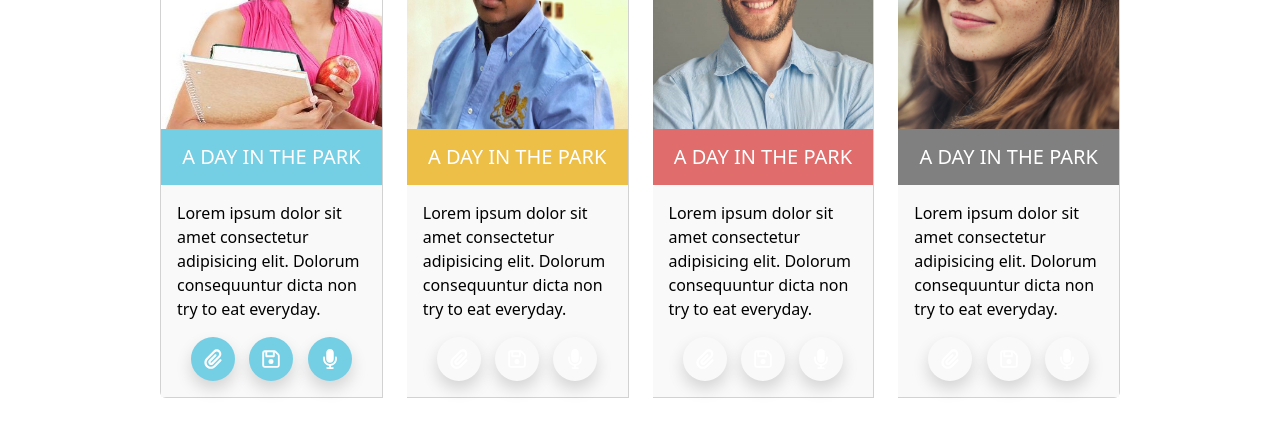
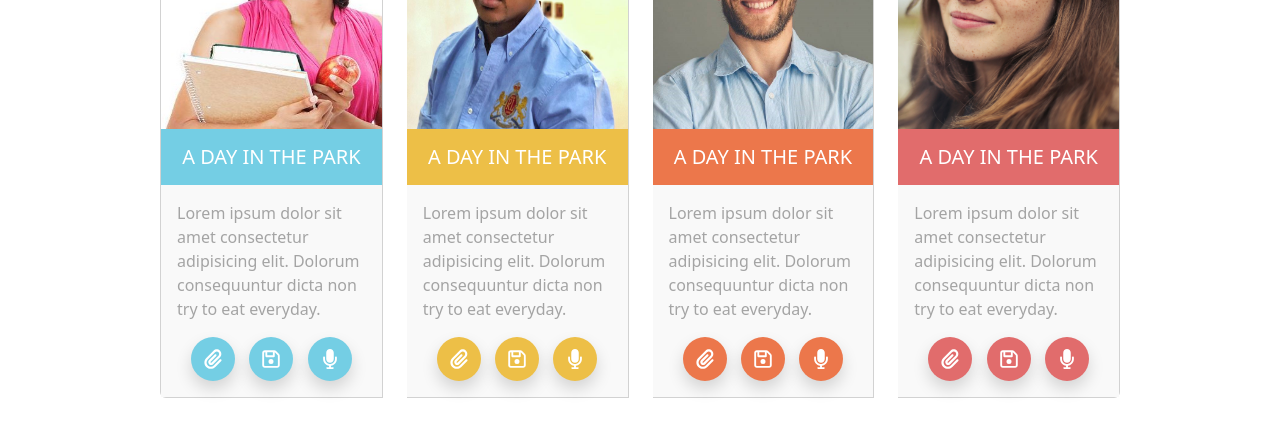
Before and after one commit to AdeAdex/School_Management_System, a React (Vite) app: page /ourteachers in a window 1280 px wide. Shown: the part 2760-3191 px from the top of the page. Built offline with nearby package versions, Linux system fonts and the light colour scheme.

Commit message:
Working on the teachers page

```diff
--- a/src/Homepage.scss
+++ b/src/Homepage.scss
@@ -6,6 +6,10 @@ $font-color_1: #868585;
 $font-color_2: #a4a4b7;
 $margin: 50px 0px;
 $text-transform: uppercase;
+
+.text-color {
+  color: #A4A4A4;
+}
 
 .center-div {
   display: flex;
--- a/src/TeachersPage.jsx
+++ b/src/TeachersPage.jsx
@@ -115,11 +115,23 @@ const TeachersPage = () => {
               title="A DAY IN THE PARK"
               styles={{ backgroundColor: "#F9F9F9" }}
               content=" Lorem ipsum dolor sit amet consectetur adipisicing elit. Dolorum consequuntur dicta non try to eat everyday."
-              iconStyle={{}}
+              iconStyle={{backgroundColor: '#edbf47'}}
             ></BlueHouseTeachersCard>
             <BlueHouseTeachersCard
               teacherName="george ramsey"
               img="pic/teacher11.jpg"
+              cardstyle={{ width: "18rem" }}
+              classes="our-events"
+              h5Classes="card-title orange py-3 text-center text-uppercase px-3"
+              h5Style={{ marginBottom: "0px" }}
+              title="A DAY IN THE PARK"
+              styles={{ backgroundColor: "#F9F9F9" }}
+              content=" Lorem ipsum dolor sit amet consectetur adipisicing elit. Dolorum consequuntur dicta non try to eat everyday."
+              iconStyle={{backgroundColor: '#ec774b'}}
+            ></BlueHouseTeachersCard>
+            <BlueHouseTeachersCard
+              teacherName="evelyn rose"
+              img="pic/teacher7.jpg"
               cardstyle={{ width: "18rem" }}
               classes="our-events"
               h5Classes="card-title pink py-3 text-center text-uppercase px-3"
@@ -127,19 +139,7 @@ const TeachersPage = () => {
               title="A DAY IN THE PARK"
               styles={{ backgroundColor: "#F9F9F9" }}
               content=" Lorem ipsum dolor sit amet consectetur adipisicing elit. Dolorum consequuntur dicta non try to eat everyday."
-              iconStyle={{}}
-            ></BlueHouseTeachersCard>
-            <BlueHouseTeachersCard
-              teacherName="evelyn rose"
-              img="pic/teacher7.jpg"
-              cardstyle={{ width: "18rem" }}
-              classes="our-events"
-              h5Classes="card-title red py-3 text-center text-uppercase px-3"
-              h5Style={{ marginBottom: "0px" }}
-              title="A DAY IN THE PARK"
-              styles={{ backgroundColor: "#F9F9F9" }}
-              content=" Lorem ipsum dolor sit amet consectetur adipisicing elit. Dolorum consequuntur dicta non try to eat everyday."
-              iconStyle={{}}
+              iconStyle={{backgroundColor: '#e16c6c'}}
             ></BlueHouseTeachersCard>
           </div>
         </div>
--- a/src/components/BlueHouseTeachersCard.jsx
+++ b/src/components/BlueHouseTeachersCard.jsx
@@ -1,5 +1,4 @@
 import React from "react";
-import Small_hr from "./Small_hr";
 
 const BlueHouseTeachersCard = ({
   cardstyle,
@@ -16,27 +15,31 @@ const BlueHouseTeachersCard = ({
 }) => {
   return (
     <>
-      <div class="card text-white" style={cardstyle}>
+      <div className="card text-white" style={cardstyle}>
         <h5 className="card-title py-3 text-center text-uppercase px-3" style={{backgroundColor: '#495052', marginBottom: '0px', borderTopLeftRadius: '5px', borderTopRightRadius: '5px'}}>
           {teacherName}
         </h5>
         <img
           src={img}
-          class="card-img-to"
+          className="card-img-to"
           alt="..."
           style={{ opacity: "1", filter: "blur", height: '250px' }}
         />
         <h5 className={h5Classes} style={h5Style}>
           {title}
         </h5>
-        <div class="card-body" style={styles}>
-          <p class="card-text text-black">
+        <div className="card-body" style={styles}>
+          <p className="card-text text-color">
             <div>{content}</div>
           </p>
           <div className="d-flex justify-content-evenly">
-              <i class="fas fa-paperclip shadow about-icon-mains" title="CURRICULUM" style={iconStyle}></i>
-              <i class="far fa-floppy-disk shadow about-icon-mains" title="DOCUMENT" style={iconStyle}></i>
-              <i class="fas fa-microphone shadow about-icon-mains" title="COURSES" style={iconStyle}></i>
+          {/* <FontAwesomeIcon icon="fa-solid fa-user" />
+          <FontAwesomeIcon icon="fa-solid fa-user" />
+          <FontAwesomeIcon icon="fa-solid fa-user" />
+          <FontAwesomeIcon icon="fa-solid fa-user" /> */}
+              <i className="fas fa-paperclip shadow about-icon-mains" title="CURRICULUM" style={iconStyle}></i>
+              <i className="far fa-floppy-disk shadow about-icon-mains" title="DOCUMENT" style={iconStyle}></i>
+              <i className="fas fa-microphone shadow about-icon-mains" title="COURSES" style={iconStyle}></i>
             </div>
         </div>
       </div>
```
